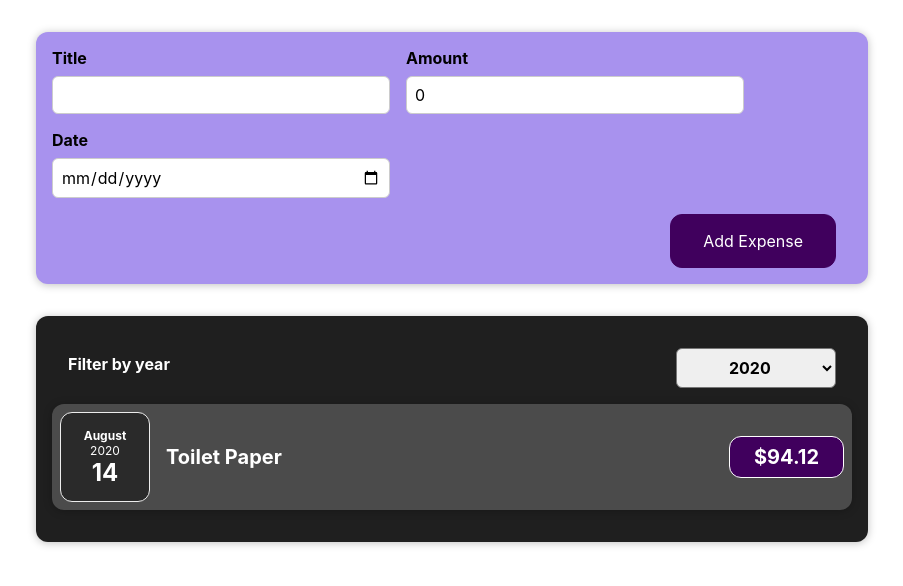
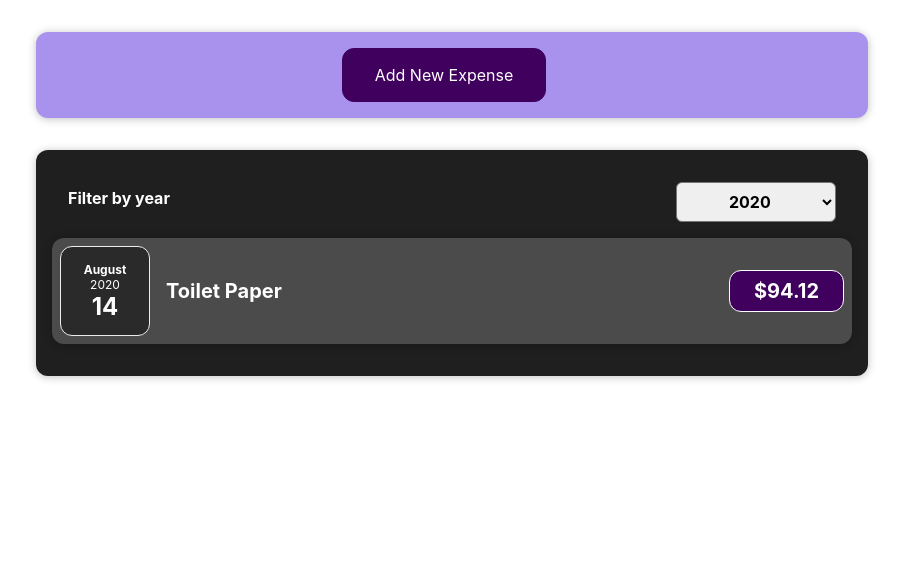
Before and after one commit to iakgoog/react-practice, a React (Create React App) app: page / in a window 1280 px wide. Shown: the top 586 px of the page, without its empty margins (188-1091 px from the left). Built offline with nearby package versions, Linux system fonts and the light colour scheme.

Commit message:
Add toggle button to display/hide 'Add Expense' form

```diff
--- a/src/components/NewExpense/ExpenseForm.js
+++ b/src/components/NewExpense/ExpenseForm.js
@@ -82,6 +82,9 @@ const ExpenseForm = (props) => {
         </div>
       </div>
       <div className='new-expense__actions'>
+        <button type='button' onClick={props.hideForm}>
+          Cancel
+        </button>
         <button type='submit'>Add Expense</button>
       </div>
     </form>
--- a/src/components/NewExpense/NewExense.css
+++ b/src/components/NewExpense/NewExense.css
@@ -36,3 +36,7 @@
 .new-expense button.alternative:active {
   background-color: #ddb3f8;
 }
+
+.new-expense .button-wrapper {
+  text-align: center;
+}
--- a/src/components/NewExpense/NewExpense.js
+++ b/src/components/NewExpense/NewExpense.js
@@ -1,9 +1,10 @@
-import React from 'react';
+import React, { useState } from 'react';
 
 import ExpenseForm from './ExpenseForm';
 import './NewExense.css';
 
 const NewExpense = (props) => {
+  const [displayForm, setDisplayForm] = useState(false);
   const saveExpenseDateHandler = (enteredExpenseData) => {
     const expenseData = {
       ...enteredExpenseData,
@@ -12,11 +13,28 @@ const NewExpense = (props) => {
     props.onAddExpense(expenseData);
   };
 
-  return (
-    <div className='new-expense'>
-      <ExpenseForm onSaveExpenseDate={saveExpenseDateHandler} />
+  const hideForm = () => {
+    setDisplayForm(false);
+  };
+
+  const showForm = () => {
+    setDisplayForm(true);
+  };
+
+  const expenseForm = displayForm ? (
+    <ExpenseForm
+      onSaveExpenseDate={saveExpenseDateHandler}
+      hideForm={hideForm}
+    />
+  ) : (
+    <div className='button-wrapper'>
+      <button type='button' onClick={showForm}>
+        Add New Expense
+      </button>
     </div>
   );
+
+  return <div className='new-expense'>{expenseForm}</div>;
 };
 
 export default NewExpense;
```
